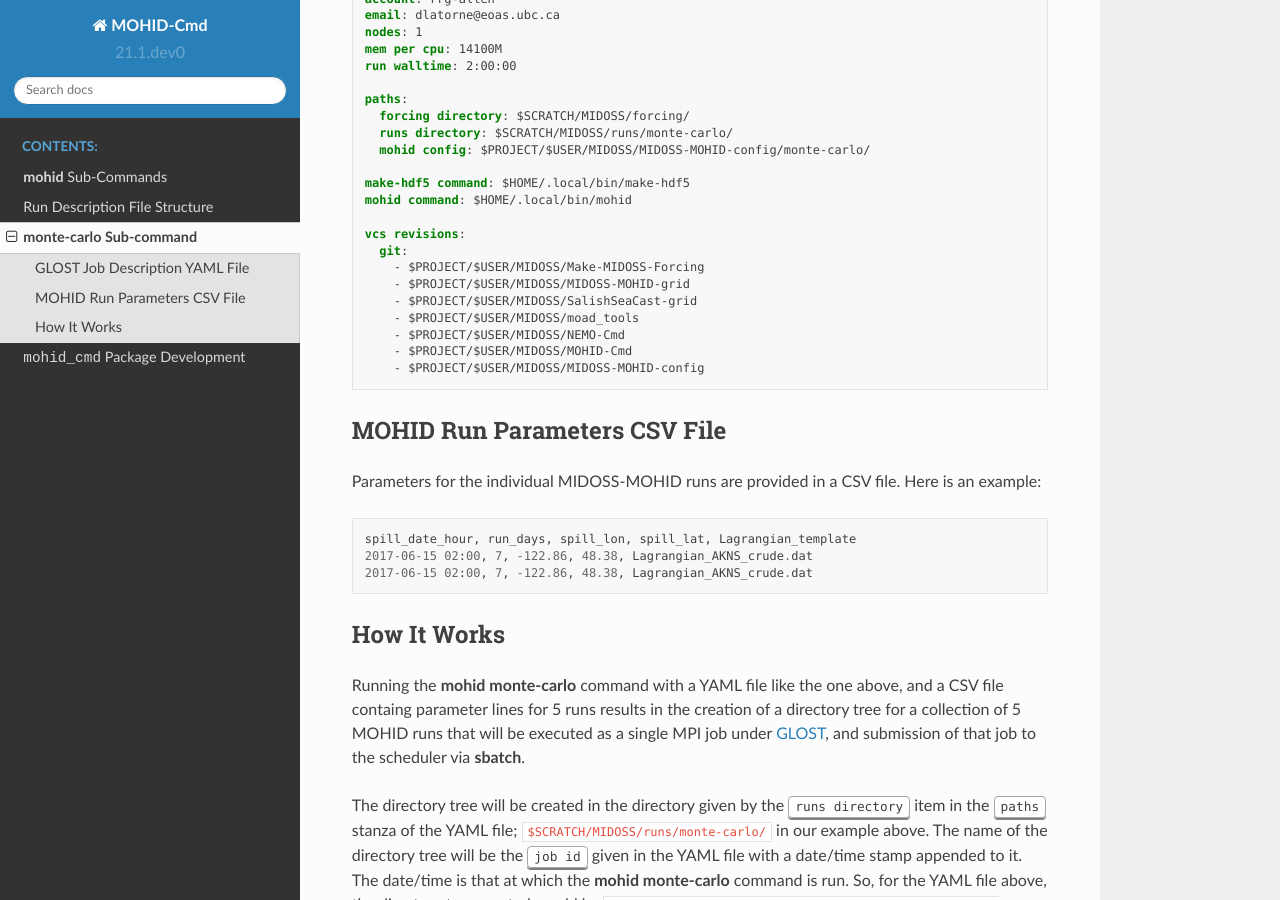
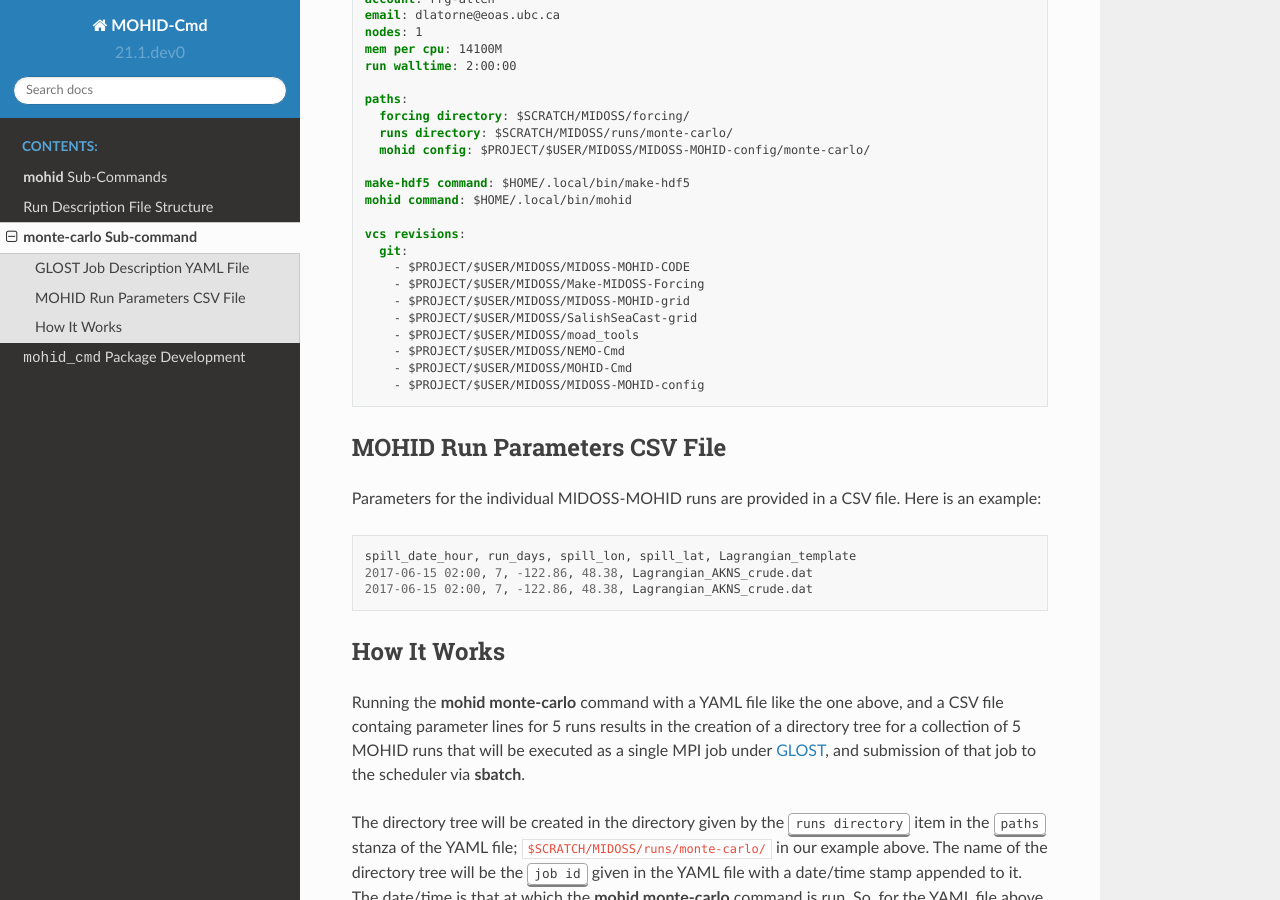
Before and after one commit to MIDOSS/MOHID-Cmd, a Sphinx documentation site: the page built from docs/monte-carlo.rst, in a window 1280 px wide and 900 px high, scrolled down 596 px. Built offline with Sphinx 7.4.7 and the Read the Docs theme 2.0.0, drawn with Linux system fonts in a browser that asks for light colours.

Commit message:
Add MOHID code repo to VCS recording list in docs
MOHID code repo was inexplicably missing from the list of repo to record VCS
info about in the example monte-carlo GLOST job description YAML file.

```diff
--- a/docs/monte-carlo.rst
+++ b/docs/monte-carlo.rst
@@ -60,6 +60,7 @@ Here is an example:
 
     vcs revisions:
       git:
+        - $PROJECT/$USER/MIDOSS/MIDOSS-MOHID-CODE
         - $PROJECT/$USER/MIDOSS/Make-MIDOSS-Forcing
         - $PROJECT/$USER/MIDOSS/MIDOSS-MOHID-grid
         - $PROJECT/$USER/MIDOSS/SalishSeaCast-grid
```
